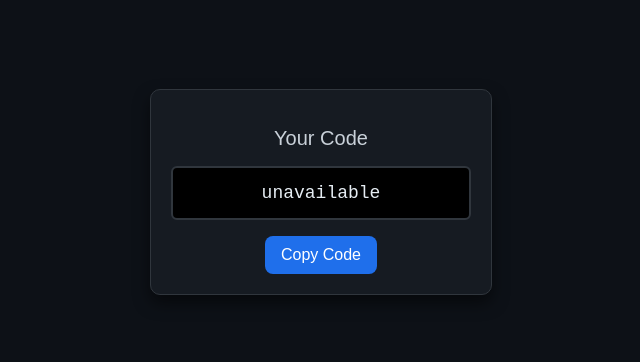
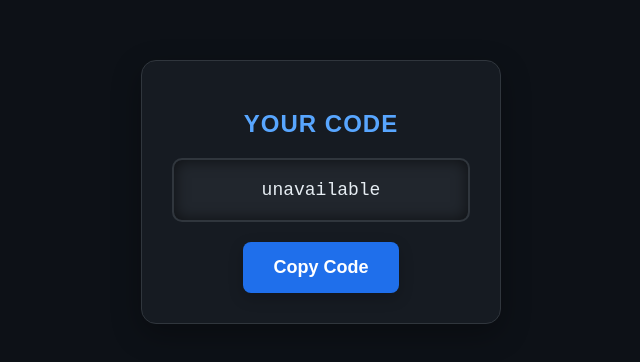
Before and after one commit to testingol/SessionGen, a website: page public/getcode.html in a window 1280 px wide. Shown: the part 208-570 px from the top of the page, without its empty margins (319-959 px from the left). Drawn offline with Linux system fonts and the light colour scheme.

Commit message:
Update getcode.html

```diff
--- a/public/getcode.html
+++ b/public/getcode.html
@@ -8,35 +8,47 @@
         body {
             margin: 0;
             height: 100vh;
-            font-family: Arial, sans-serif;
+            font-family: 'Arial', sans-serif;
             background-color: #0d1117;
             color: #e6edf3;
             display: flex;
             justify-content: center;
             align-items: center;
             flex-direction: column;
+            overflow: hidden;
+            padding: 0 10px;
         }
         .container {
             background-color: #161b22;
-            padding: 20px;
-            border-radius: 10px;
-            box-shadow: 0 8px 16px rgba(0, 0, 0, 0.5);
+            padding: 30px;
+            border-radius: 15px;
+            box-shadow: 0 10px 30px rgba(0, 0, 0, 0.3);
             text-align: center;
             border: 1px solid #30363d;
-            width: 300px;
+            width: 100%;
+            max-width: 360px;
+            box-sizing: border-box;
+            transition: transform 0.3s ease-in-out;
+            overflow: hidden;
+        }
+        .container:hover {
+            transform: scale(1.05);
         }
         h2 {
-            margin-bottom: 16px;
-            font-size: 20px;
-            color: #c9d1d9;
-            font-weight: normal;
+            margin-bottom: 20px;
+            font-size: 24px;
+            color: #58a6ff;
+            font-weight: bold;
+            letter-spacing: 1px;
+            text-transform: uppercase;
+            animation: slideIn 1s ease-out;
         }
         .code-box {
             width: 100%;
-            padding: 15px;
-            background-color: #000000;
+            padding: 20px;
+            background-color: #21262d;
             border: 2px solid #30363d;
-            border-radius: 6px;
+            border-radius: 10px;
             color: #e6edf3;
             font-size: 18px;
             font-family: 'Courier New', monospace;
@@ -45,23 +57,65 @@
             word-wrap: break-word;
             white-space: pre-wrap;
             overflow-y: auto;
-            margin-top: 16px;
+            margin-top: 20px;
             box-sizing: border-box;
-            box-shadow: inset 0 0 10px rgba(0, 0, 0, 0.7);
+            box-shadow: inset 0 0 15px rgba(0, 0, 0, 0.6);
+            opacity: 0;
+            animation: fadeIn 1.5s forwards;
         }
         .copy-btn {
-            margin-top: 16px;
-            padding: 10px 16px;
+            margin-top: 20px;
+            padding: 15px 30px;
             background-color: #1f6feb;
             color: #ffffff;
-            font-size: 16px;
+            font-size: 18px;
+            font-weight: bold;
             border: none;
             border-radius: 8px;
             cursor: pointer;
-            transition: background-color 0.3s ease;
+            transition: all 0.3s ease;
+            box-shadow: 0 5px 15px rgba(0, 0, 0, 0.2);
         }
         .copy-btn:hover {
             background-color: #388bfd;
+            transform: scale(1.05);
+        }
+        .copy-btn:active {
+            background-color: #1f6feb;
+            transform: scale(1);
+        }
+        @keyframes fadeIn {
+            from {
+                opacity: 0;
+            }
+            to {
+                opacity: 1;
+            }
+        }
+       @keyframes slideIn {
+            from {
+                transform: translateY(-20px);
+                opacity: 0;
+            }
+            to {
+                transform: translateY(0);
+                opacity: 1;
+            }
+        }
+        @media (max-width: 500px) {
+            .container {
+                padding: 20px;
+                width: 100%;
+                max-width: 100%;
+            }
+            .copy-btn {
+                font-size: 16px;
+                padding: 12px 25px;
+            }
+            .code-box {
+                font-size: 16px;
+                padding: 15px;
+            }
         }
     </style>
 </head>
@@ -81,11 +135,13 @@
             co.style.display = "inline-block";
             } else {
             bx.textContent = "unavailable";
-            }};
-            function Clip() {
+            }
+        };
+
+        function Clip() {
             const code = document.getElementById('code-box').textContent;
             navigator.clipboard.writeText(code).then(() => {
-            alert("copied");
+            alert("Code copied");
             }).catch(err => {
             alert(err.message);
             });
```
